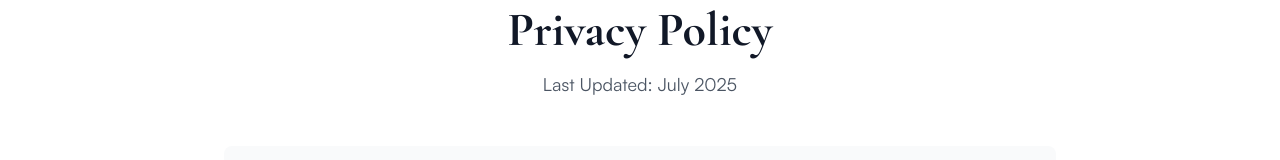
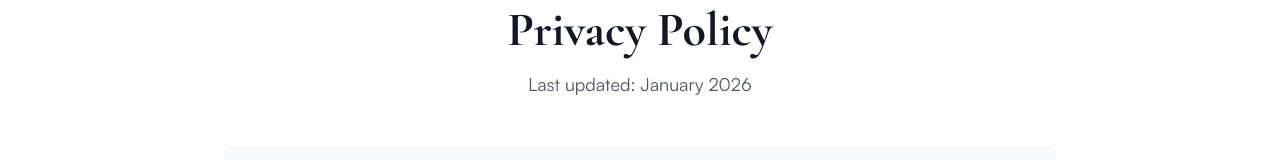
Before and after one commit to Wambui-N/mwm-aaas, a Next.js app: page /privacy in a window 1280 px wide. Shown: the part 139-299 px from the top of the page. Built offline with nearby package versions, Linux system fonts and the light colour scheme.

Commit message:
chore: update last updated date across documentation and privacy/terms pages
- Change last updated date from July 2025 to January 2026 in SEO_GUIDE.md, Privacy Policy, and Terms & Conditions pages
- Update version number in SEO_GUIDE.md to reflect the latest changes

```diff
--- a/app/privacy/page.tsx
+++ b/app/privacy/page.tsx
@@ -86,7 +86,7 @@ export default function PrivacyPage() {
               Privacy Policy
             </h1>
             <p className="text-gray-600 text-lg">
-              Last Updated: July 2025
+              Last updated: January 2026
             </p>
           </div>
 
--- a/app/terms/page.tsx
+++ b/app/terms/page.tsx
@@ -90,7 +90,7 @@ export default function TermsPage() {
               Terms & Conditions
             </h1>
             <p className="text-gray-600 text-lg">
-              Last Updated: July 2025
+              Last updated: January 2026
             </p>
           </div>
 
```
Also changed, not shown: 1 other file (tests, documents, lock files or other folders).
